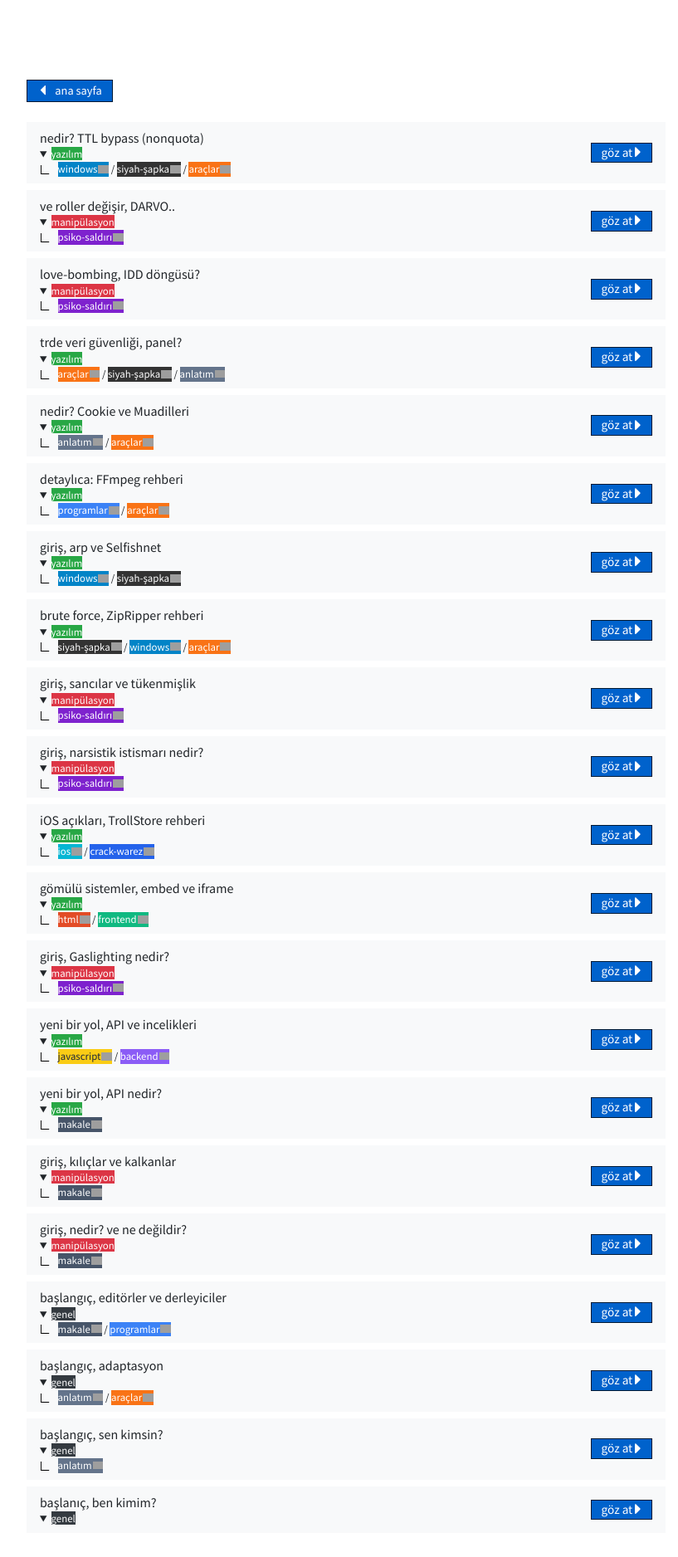
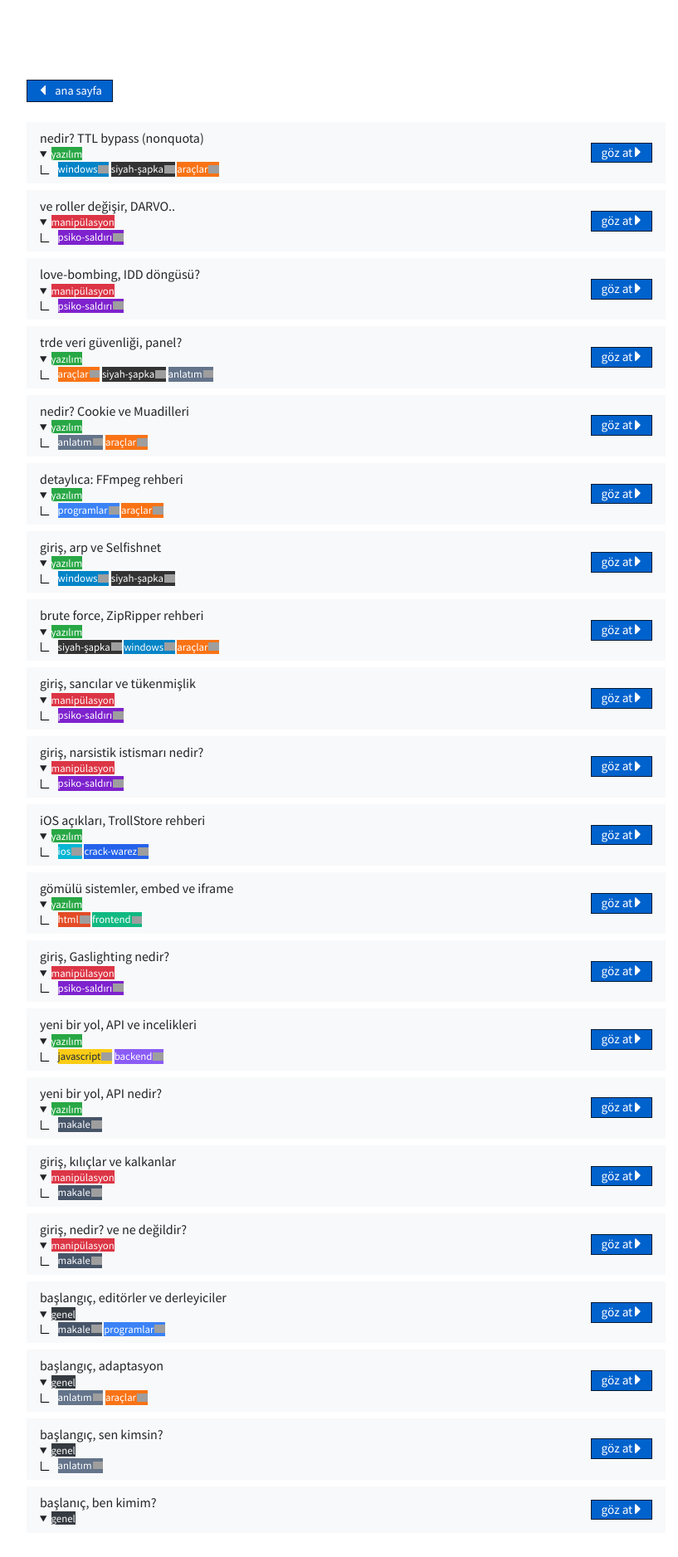
Before and after one commit to akakadir/akakadir.github.io, a Jekyll site: the page built from diger/arsiv.md, in a window 1280 px wide, cut to the strip 0-1911 px from the top of the page. Shown: the top 1876 px of the strip at 83% size, without its empty margins (223-1040 px from the left). Built offline with Jekyll 4.4.1, drawn with Linux system fonts in a browser that asks for light colours; comment, search, counter and statistics services are not loaded; grey boxes are pictures that could not be loaded.

Commit message:
Update post_list.html

```diff
--- a/_includes/post_list.html
+++ b/_includes/post_list.html
@@ -25,7 +25,7 @@
             <small><details open><summary><span class="badge bg-{{ bg }} text-white">{{ cat }}</span></summary><div>
               {%- for tag in post.tags -%}
                 {%- if forloop.first -%}<span><img class="arrwline" src="/assets/img/gif/inherit.gif" alt="{{ tag }}"/> <span class="badge {{ tag | slugify }}">{{ tag }}</span></span>
-                {% else %} / <span class="badge {{ tag | slugify }}">{{ tag }}</span>{%- endif -%}
+                {% else %} <span class="badge {{ tag | slugify }}">{{ tag }}</span>{%- endif -%}
               {%- endfor -%}
             </div></details></small>
           {%- endif -%}
```
